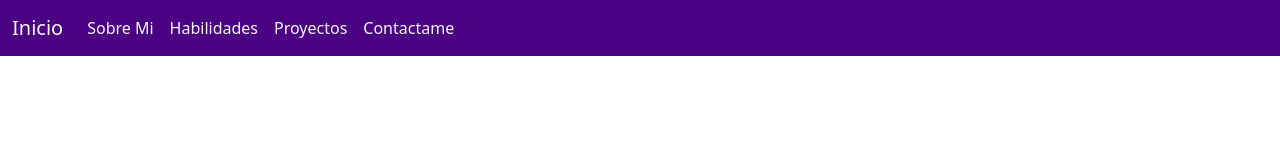
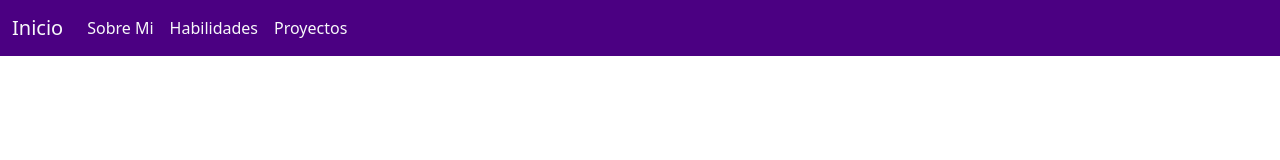
Before and after one commit to LilJaquir/Portafolio, a plain HTML site: page Portafolio.html in a window 1280 px wide. Shown: the top 160 px of the page. Drawn offline with nearby package versions, Linux system fonts and the light colour scheme.

Commit message:
Update Portafolio 21/03/2024 V2

```diff
--- a/Portafolio.html
+++ b/Portafolio.html
@@ -41,7 +41,6 @@
                             <a class="nav-link text-light" href="#about">Sobre Mi</a>
                             <a class="nav-link text-light" href="#skills">Habilidades</a>
                             <a class="nav-link text-light" href="#portfolio">Proyectos</a>
-                            <a class="nav-link text-light" href="#contact">Contactame</a>
                         </div>
                     </div>
                 </div>
```
